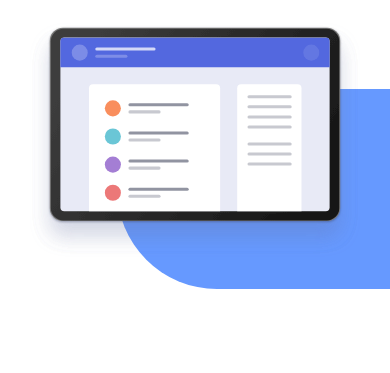
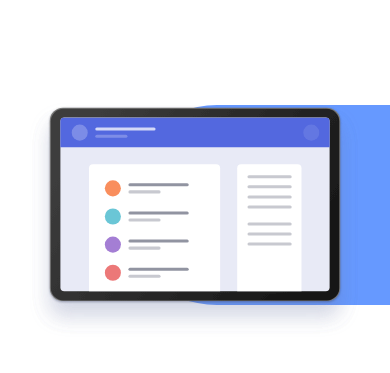
Before and after one commit to bignatue/bookmark-landing-page, a plain HTML site: page index.html in a window 390 px wide. Shown: the part 69-442 px from the top of the page. Drawn offline with nearby package versions, Linux system fonts and the light colour scheme.

Commit message:
into image addjusted in big screen

```diff
--- a/css/mobile.css
+++ b/css/mobile.css
@@ -188,3 +188,13 @@
     margin: 1rem;
   }
 }
+
+
+@media screen and (max-width: 768px) {
+  header {
+    padding: 5rem 0;
+  }
+  .header .svg-right {
+    bottom: 6rem;
+  }
+}
```
